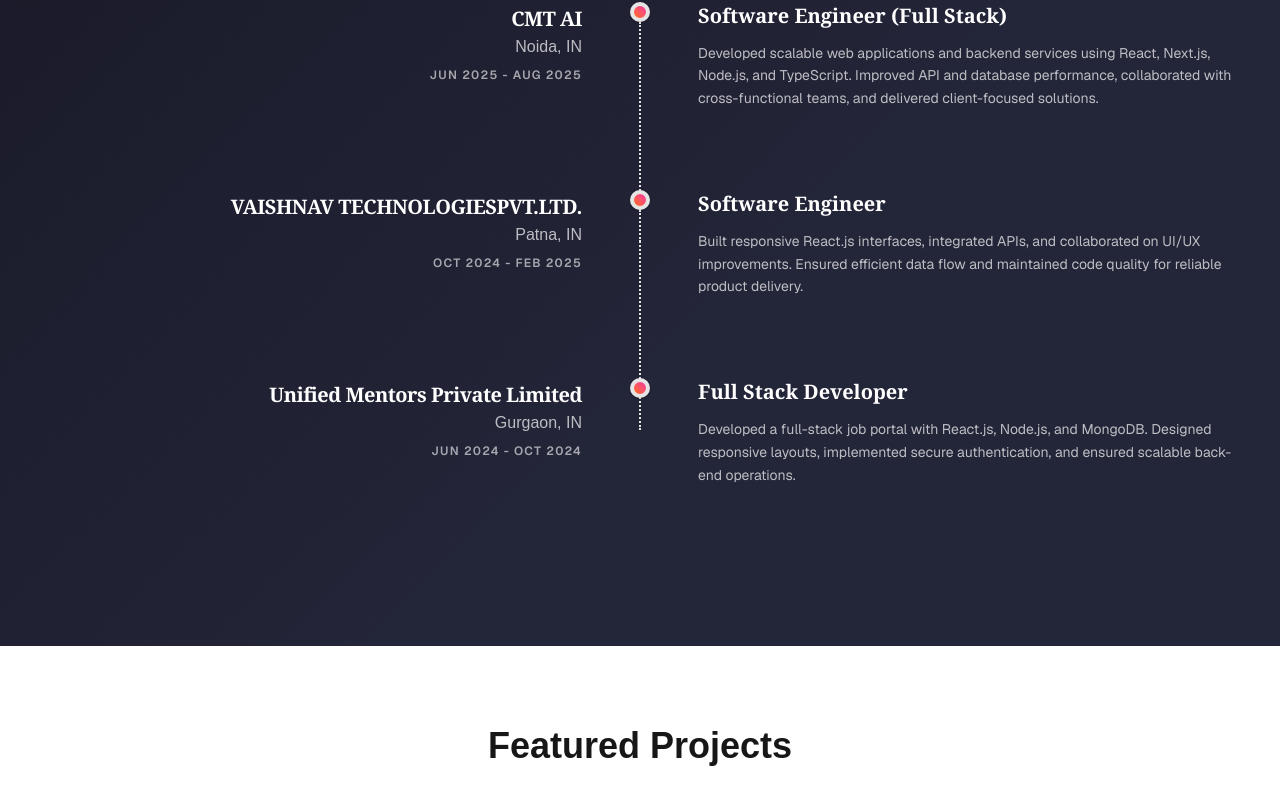
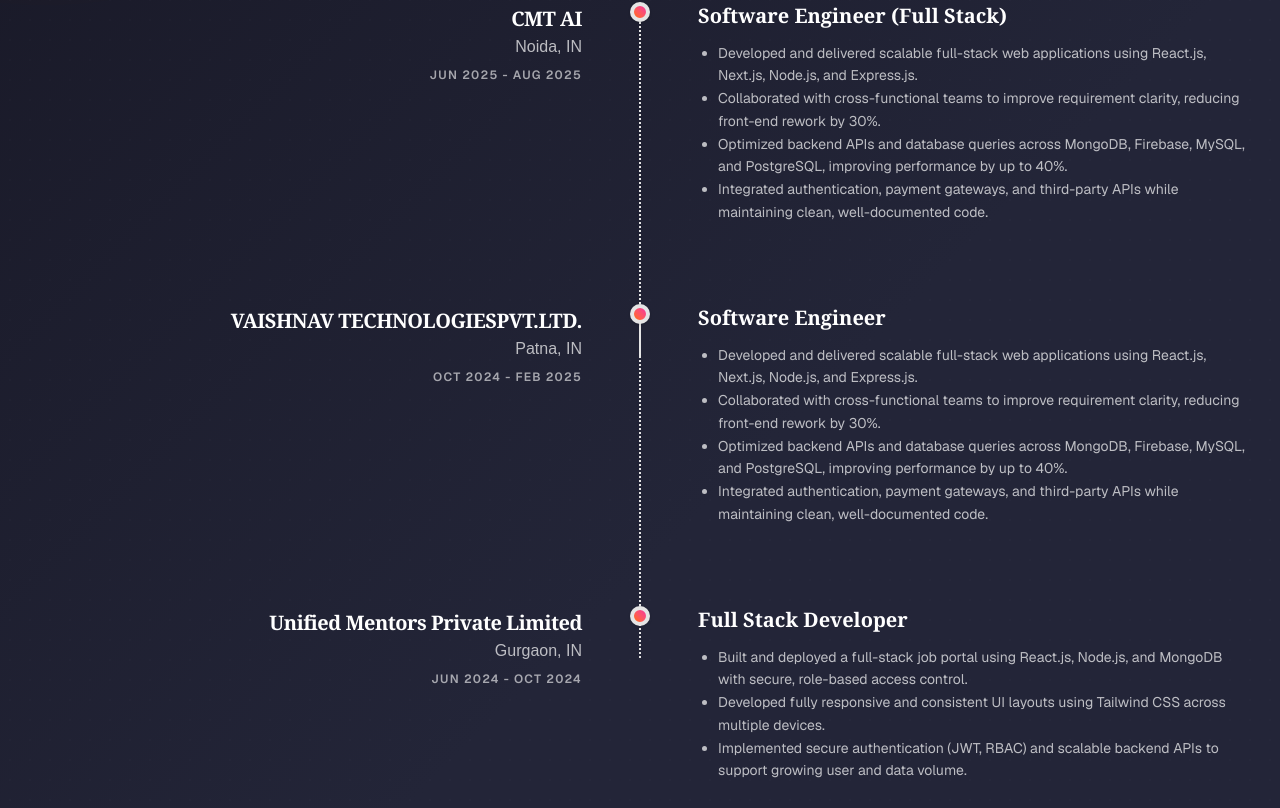
Before and after one commit to madhvi209/Portfolio, a Next.js app: page / in a window 1280 px wide. Shown: the part 2772-3580 px from the top of the page. Built offline with nearby package versions, Linux system fonts and the light colour scheme.

Commit message:
update experience

```diff
--- a/components/home/experience-section.tsx
+++ b/components/home/experience-section.tsx
@@ -1,6 +1,6 @@
 "use client";
 
-import React, { useState } from "react";
+import React from "react";
 
 // --- TYPES ---
 interface Experience {
@@ -10,7 +10,7 @@
   startDate: string;
   endDate: string;
   role: string;
-  description: string;
+  description: string[] | string;
 }
 
 // --- INITIAL DATA ---
@@ -22,8 +22,12 @@
     startDate: "Jun 2025",
     endDate: "Aug 2025",
     role: "Software Engineer (Full Stack)",
-    description:
-      "Developed scalable web applications and backend services using React, Next.js, Node.js, and TypeScript. Improved API and database performance, collaborated with cross-functional teams, and delivered client-focused solutions.",
+    description: [
+      "Developed and delivered scalable full-stack web applications using React.js, Next.js, Node.js, and Express.js.",
+      "Collaborated with cross-functional teams to improve requirement clarity, reducing front-end rework by 30%.",
+      "Optimized backend APIs and database queries across MongoDB, Firebase, MySQL, and PostgreSQL, improving performance by up to 40%.",
+      "Integrated authentication, payment gateways, and third-party APIs while maintaining clean, well-documented code.",
+    ],
   },
   {
     id: "2",
@@ -32,8 +36,12 @@
     startDate: "Oct 2024",
     endDate: "Feb 2025",
     role: "Software Engineer",
-    description:
-      "Built responsive React.js interfaces, integrated APIs, and collaborated on UI/UX improvements. Ensured efficient data flow and maintained code quality for reliable product delivery.",
+    description: [
+      "Developed and delivered scalable full-stack web applications using React.js, Next.js, Node.js, and Express.js.",
+      "Collaborated with cross-functional teams to improve requirement clarity, reducing front-end rework by 30%.",
+      "Optimized backend APIs and database queries across MongoDB, Firebase, MySQL, and PostgreSQL, improving performance by up to 40%.",
+      "Integrated authentication, payment gateways, and third-party APIs while maintaining clean, well-documented code.",
+    ],
   },
   {
     id: "3",
@@ -42,8 +50,11 @@
     startDate: "Jun 2024",
     endDate: "Oct 2024",
     role: "Full Stack Developer",
-    description:
-      "Developed a full-stack job portal with React.js, Node.js, and MongoDB. Designed responsive layouts, implemented secure authentication, and ensured scalable back-end operations.",
+    description: [
+      "Built and deployed a full-stack job portal using React.js, Node.js, and MongoDB with secure, role-based access control.",
+      "Developed fully responsive and consistent UI layouts using Tailwind CSS across multiple devices.",
+      "Implemented secure authentication (JWT, RBAC) and scalable backend APIs to support growing user and data volume.",
+    ],
   },
 ];
 
@@ -55,6 +66,14 @@
 }
 
 const TimelineItem: React.FC<TimelineItemProps> = ({ data, isLast, index }) => {
+  // Defensive: Support both string[] and (rarely) string for data.description
+  let descriptionList: string[] = [];
+  if (Array.isArray(data.description)) {
+    descriptionList = data.description;
+  } else if (typeof data.description === "string") {
+    descriptionList = [data.description];
+  }
+
   return (
     <div
       className="grid grid-cols-1 md:grid-cols-[1fr_auto_1fr] gap-x-8 group"
@@ -92,9 +111,11 @@
         <h4 className="font-serif font-bold text-xl text-white mb-3 group-hover:text-orange-500 transition-colors">
           {data.role}
         </h4>
-        <p className="text-sm text-white/70 leading-relaxed font-sans text-justify md:text-left">
-          {data.description}
-        </p>
+        <ul className="text-sm text-white/70 leading-relaxed font-sans text-justify md:text-left list-disc pl-5">
+          {descriptionList.map((item, idx) => (
+            <li key={idx}>{item}</li>
+          ))}
+        </ul>
       </div>
     </div>
   );
@@ -102,7 +123,8 @@
 
 // --- Main ExperienceSection ---
 const ExperienceSection = () => {
-  const [experiences] = useState<Experience[]>(INITIAL_EXPERIENCES);
+  // Remove useState from here, as it isn't needed and not supported in non-client components
+  const experiences = INITIAL_EXPERIENCES;
 
   return (
     <section
```
